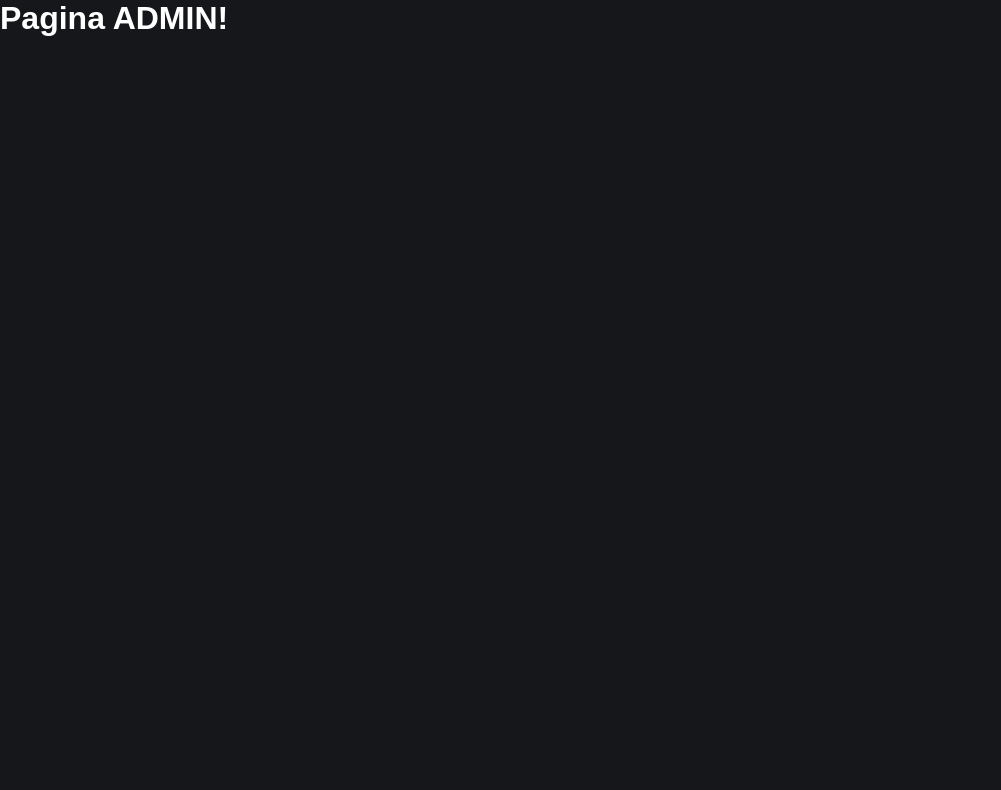
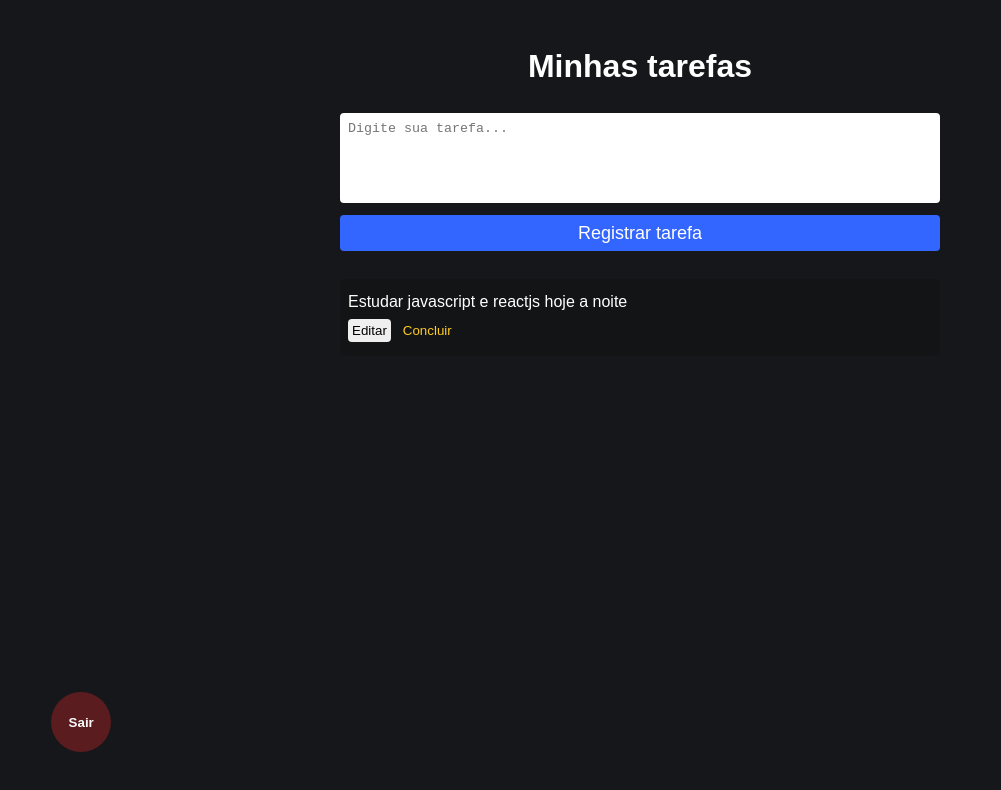
Before and after one commit to oliveiradiney/todolist-login-firebase, a React (Create React App) app: page /admin in a window 1280 px wide. Shown: the top 790 px of the page, without its empty margins (0-1001 px from the left). Built offline with nearby package versions, Linux system fonts and the light colour scheme; no server answers; sample sign-in values are in the browser's storage.

Commit message:
criando a pagina de admin

```diff
--- a/src/pages/Admin/admin.css
+++ b/src/pages/Admin/admin.css
@@ -0,0 +1,61 @@
+.admin-container{
+    display: flex;
+    align-items: center;
+    flex-direction: column;
+    margin-top: 48px;
+}
+
+.admin-container h1{
+    margin-bottom: 28px;
+}
+
+.btn-register{
+    margin-bottom: 28px;
+}
+
+.list{
+    width: 90%;
+    max-width: 600px;
+    display: flex;
+    flex-direction: column;
+    background-color: rgba(18, 18, 18, 0.38);
+    border-radius: 4px;
+    margin-bottom: 12px;
+    justify-content: center;
+    padding: 14px 8px;
+}
+
+.list p{
+    margin-bottom: 8px;
+}
+
+.list button{
+    margin-right: 8px;
+    border: 0;
+    border-radius: 4px;
+    padding:  4px;
+}
+
+.btn-delete{
+    color: #ffcc23;
+    background-color: transparent;
+}
+
+.btn-logout{
+    position: absolute;
+    bottom: 6%;
+    left: 4%;
+    height: 60px;
+    width: 60px;
+    border-radius: 30px;
+    border: 0;
+    font-weight: bold;
+    background-color: rgba(219, 38, 41, 0.35);
+    color: #fafafa;
+    transition: all 0.5s;
+}
+
+.btn-logout:hover{
+    background-color: rgba(219, 38, 41, 1);
+    color: #fff;
+}
--- a/src/pages/Admin/index.js
+++ b/src/pages/Admin/index.js
@@ -1,9 +1,48 @@
+import { useState } from 'react';
 import './admin.css';
 
+import { auth } from '../../services/firebaseConnection';
+import { signOut } from 'firebase/auth';
+
+
 export default function Admin(){
+    const [tarefa, setTarefa] = useState('');
+
+    async function handleRegister(e){
+        e.preventDefault();
+
+        console.log("CLICOU")
+    }
+
+    async function handleLogout(){
+        await signOut(auth);
+    }
+
     return(
-        <div>
-            <h1>Pagina ADMIN!</h1>
+        <div className='admin-container'>
+            <h1>Minhas tarefas</h1>
+
+            <form className="form" onSubmit={handleRegister}>
+                <textarea
+                    placeholder='Digite sua tarefa...'
+                    value={tarefa}
+                    onChange={(e) => setTarefa(e.target.value)}
+
+                />
+
+                <button className="btn-register" type="submit">Registrar tarefa</button>
+            </form>
+
+            <article className='list'>
+                <p>Estudar javascript e reactjs hoje a noite</p>
+
+                <div>
+                    <button>Editar</button>
+                    <button className='btn-delete'>Concluir</button>
+                </div>
+            </article>
+
+            <button className='btn-logout' onClick={handleLogout}>Sair</button>
         </div>
     )
 }
--- a/src/pages/Home/home.css
+++ b/src/pages/Home/home.css
@@ -42,6 +42,15 @@
     font-size: 18px;
 }
 
+.form textarea{
+    margin-bottom: 12px;
+    border:0;
+    height: 90px;
+    resize: none;
+    border-radius: 4px;
+    padding: 8px;
+}
+
 .button-link{
     color: #b4b8bb;
     text-decoration: none;
--- /dev/null
+++ b/src/routes/Private.js
@@ -0,0 +1,52 @@
+import { useState, useEffect } from "react";
+import { auth } from "../services/firebaseConnection";
+import { onAuthStateChanged } from "firebase/auth";
+
+import { Navigate } from "react-router-dom";
+
+export default function Private({children}){
+    const [loading, setLoading] = useState(true);
+    const [signed, setSigned] = useState(false);
+
+    useEffect(() => {
+        async function checkLogin(){
+            const unsub = onAuthStateChanged(auth, (user) => {
+                //se tem user logado
+                if(user){
+                    const userData = {
+                        uid: user.uid,
+                        email: user.email,
+
+                    }
+
+                    localStorage.setItem("@detailUser", JSON.stringify(userData))
+
+                    setLoading(false);
+                    setSigned(true);
+
+                } else{
+                    //não tem user logado
+                    setLoading(false);
+                    setSigned(false);
+                }
+            })
+        }
+
+        checkLogin();
+
+    }, [])
+
+    if(loading){
+        return(
+            <div>
+
+            </div>
+        )
+    }
+
+    if(!signed){
+        return <Navigate to="/" />
+    }
+
+    return children;
+}
--- a/src/routes/index.js
+++ b/src/routes/index.js
@@ -3,13 +3,14 @@ import { Routes, Route} from 'react-router-dom'
 import Home from '../pages/Home';
 import Register from '../pages/Register';
 import Admin from '../pages/Admin';
+import Private from './Private';
 
 function RoutesApp(){
   return(
     <Routes>
       <Route path='/' element={ <Home/> } />
       <Route path='/register' element={ <Register/> } />
-      <Route path='/admin' element={<Admin />} />
+      <Route path='/admin' element={<Private> <Admin /> </Private>} />
     </Routes>
   )
 }
```
